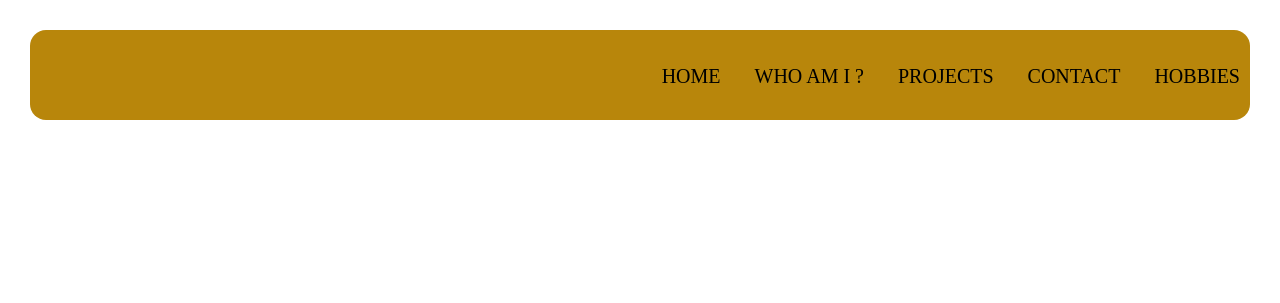
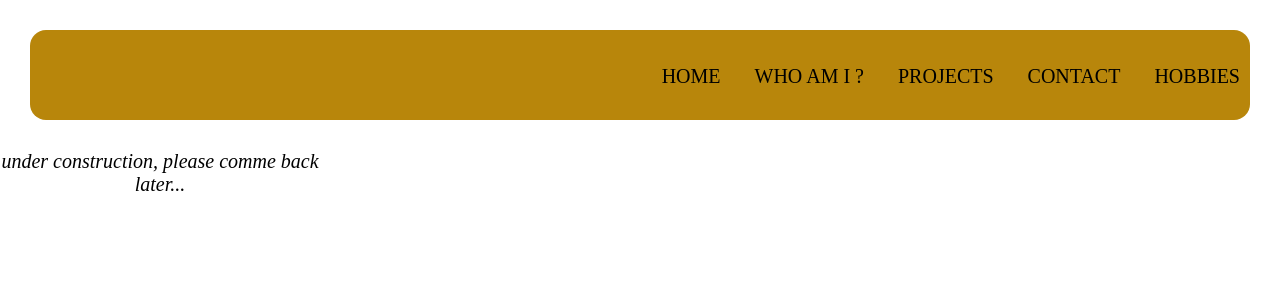
Before and after one commit to FadwaJava/MyWebsite, a plain HTML site: page htmlpages/other_projects.html in a window 1280 px wide. Drawn offline with Linux system fonts and the light colour scheme.

Commit message:
page updates

```diff
--- a/htmlpages/other_projects.html
+++ b/htmlpages/other_projects.html
@@ -27,5 +27,7 @@
             </ul>
         </nav>
 
+        <p>under construction, please comme back later...</p>
+
     </body>
     </html>
```
Also changed, not shown: htmlpages/whoAmI.html (+2 -0 lines).
